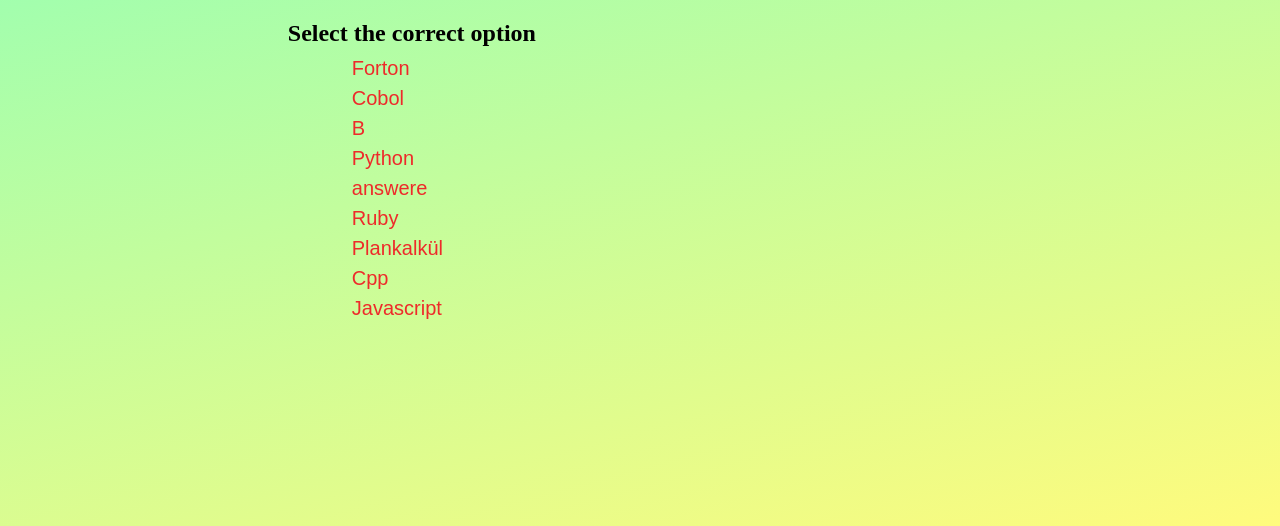
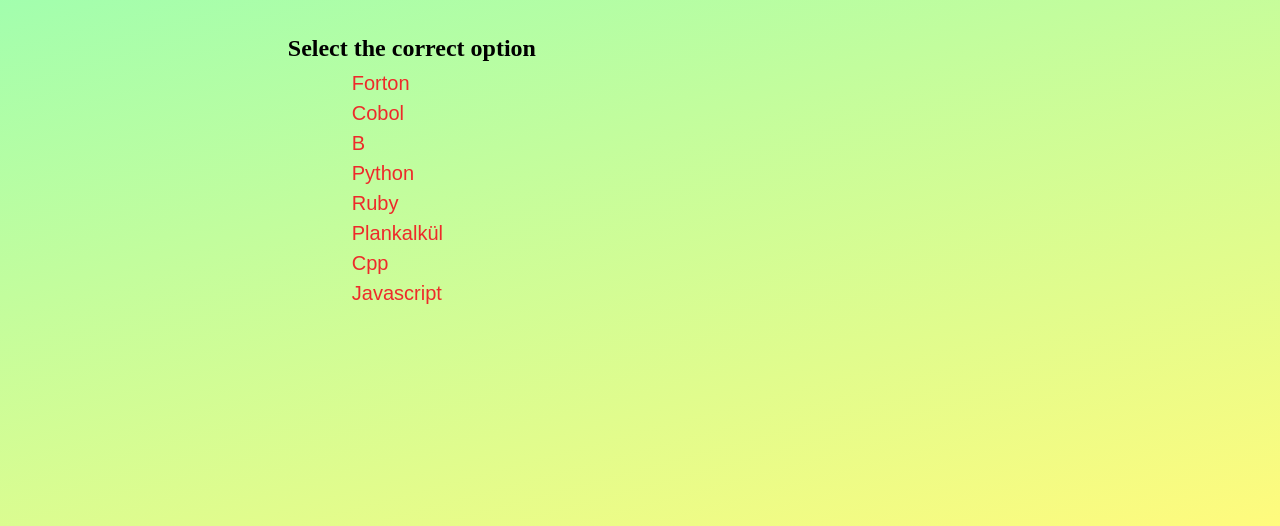
Before and after one commit to vishnumr18/IEEEwebsite, a plain HTML site: page question2.html in a window 1280 px wide. Shown: the part 274-800 px from the top of the page. Drawn offline with Linux system fonts and the light colour scheme.

Commit message:
Update question2.html

```diff
--- a/question2.html
+++ b/question2.html
@@ -20,7 +20,6 @@
         <li><a href="incorrect.html">Cobol</a></li>
         <li><a href="incorrect.html">B</a></li>
         <li><a href="incorrect.html">Python</a></li>
-        <li><a href="incorrect.html">answere</a></li>
         <li><a href="incorrect.html">Ruby</a></li>
         <li><a href="question3.html">Plankalkül</a></li>
         <li><a href="incorrect.html">Cpp</a></li>
```
